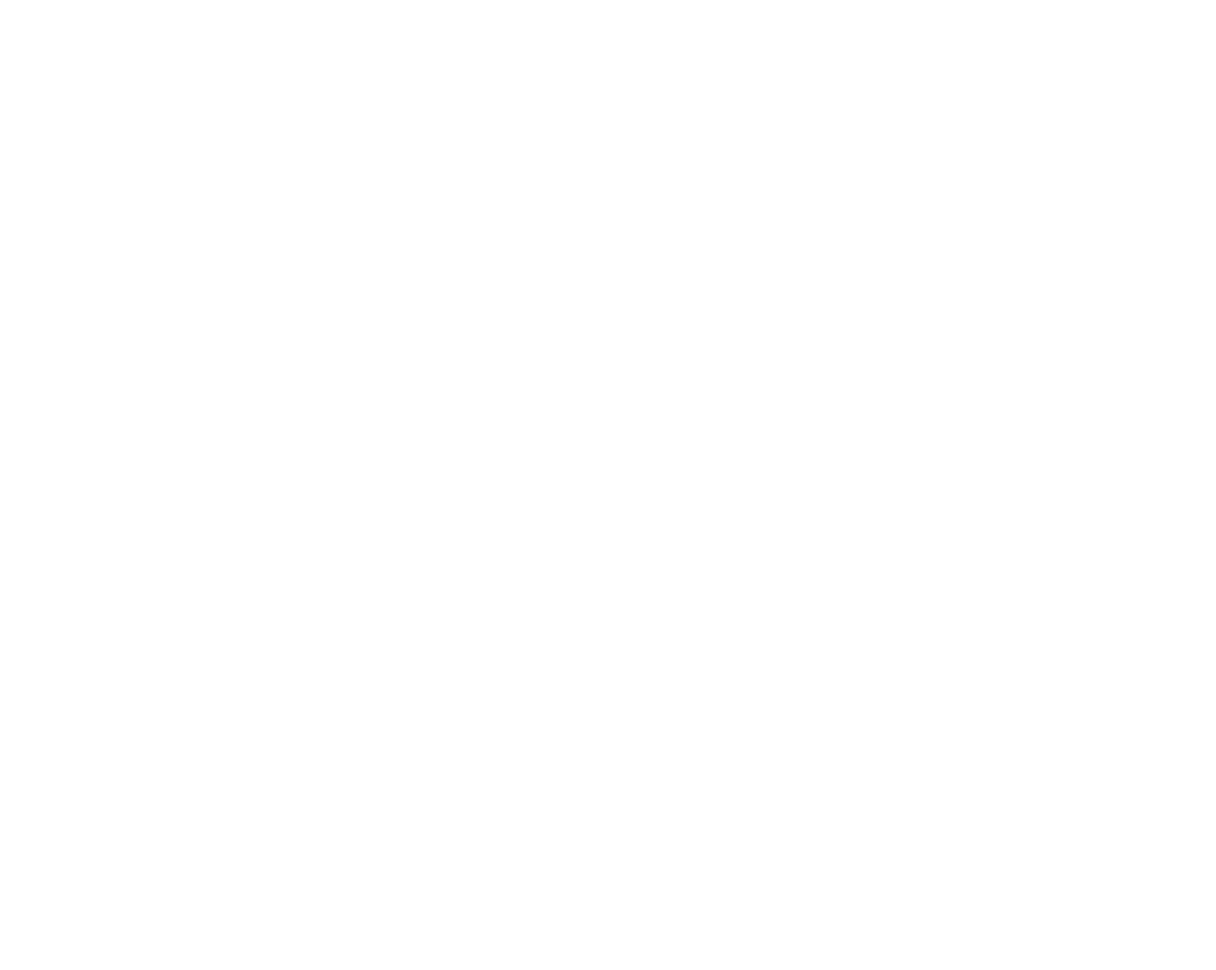
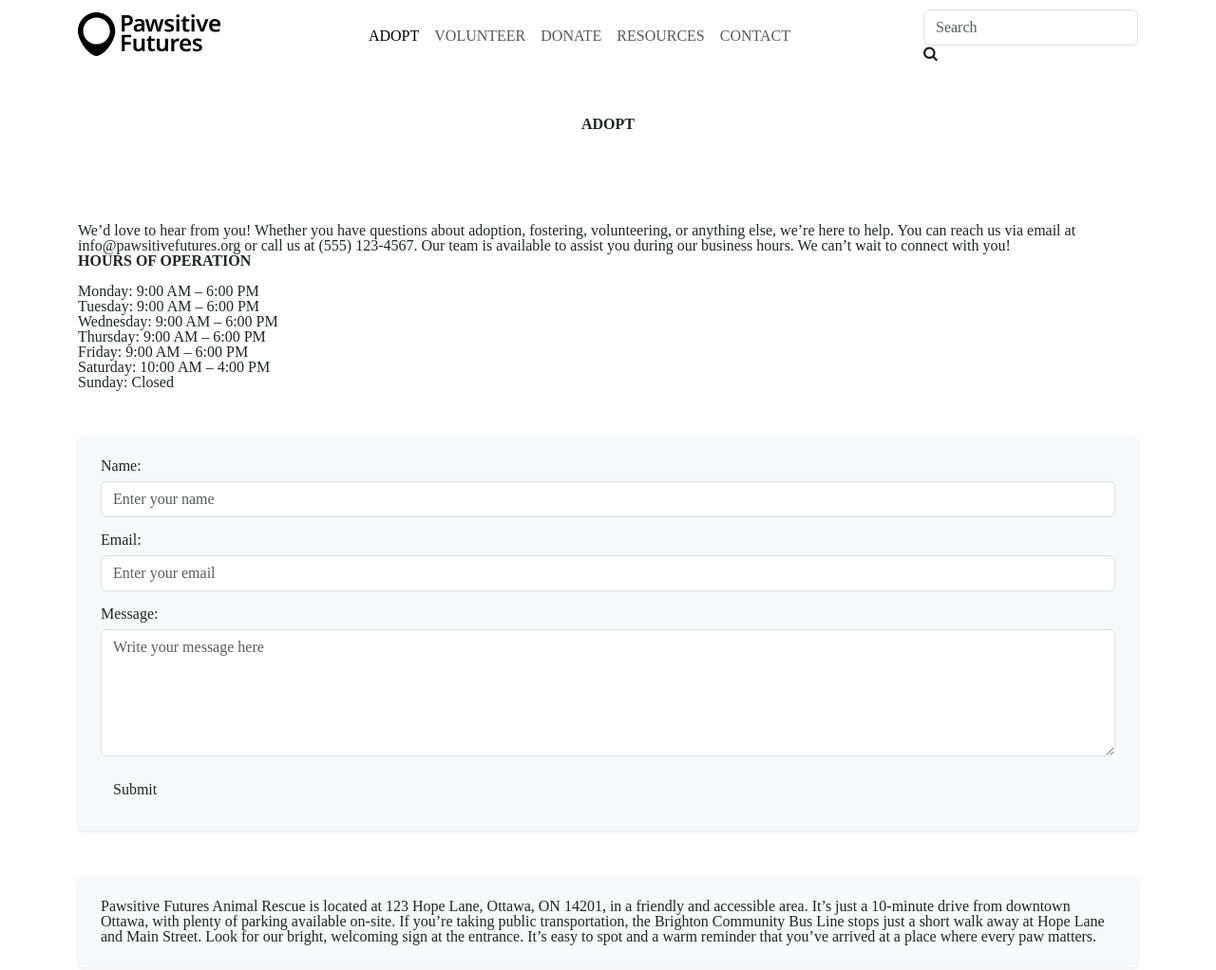
Before and after one commit to odey0002/mtm6201-final, a plain HTML site: page contact.html in a window 1280 px wide. Shown: the whole page at 95% size. Before the commit the page ends 800 px from the top, so only its background shows below. Drawn offline with nearby package versions, Linux system fonts and the light colour scheme; a web font is replaced by a local one.

Commit message:
Includes nav, header for contact page

```diff
--- a/contact.html
+++ b/contact.html
@@ -0,0 +1,106 @@
+<!doctype html>
+<html lang="en">
+  <head>
+    <meta charset="utf-8">
+    <meta name="viewport" content="width=device-width, initial-scale=1">
+    <title>Pawsitive Futures</title>
+    <link href="https://cdn.jsdelivr.net/npm/bootstrap@5.3.3/dist/css/bootstrap.min.css" rel="stylesheet" integrity="sha384-QWTKZyjpPEjISv5WaRU9OFeRpok6YctnYmDr5pNlyT2bRjXh0JMhjY6hW+ALEwIH" crossorigin="anonymous">
+    <link href="https://cdn.jsdelivr.net/npm/bootstrap-icons/font/bootstrap-icons.css" rel="stylesheet">
+    <link rel="stylesheet" href="https://cdnjs.cloudflare.com/ajax/libs/font-awesome/4.0.3/css/font-awesome.css">
+    <link rel="preconnect" href="https://fonts.googleapis.com">
+    <link rel="preconnect" href="https://fonts.gstatic.com" crossorigin>
+    <link href="https://fonts.googleapis.com/css2?family=Crimson+Text:ital,wght@0,400;0,600;0,700;1,400;1,600;1,700&family=DynaPuff:wght@400..700&family=Roboto+Flex:opsz,wght@8..144,100..1000&family=Roboto:ital,wght@0,100;0,300;0,400;0,500;0,700;0,900;1,100;1,300;1,400;1,500;1,700;1,900&display=swap" rel="stylesheet">
+    <link rel="stylesheet" href="css/reset.css">
+    <link rel="stylesheet" href="css/styles-contact.css">
+  </head>
+
+  <body>
+    <!-- Nav section -->
+    <header>
+        <nav class="navbar navbar-expand">
+            <div class="container nav-container">
+                <a class="navbar-brand" href="index.html"><img style="width: 150px;" src="images/logo-pawsitive-futures1.svg" alt="Pawsitive Futures Logo"></a>
+
+                <div class="justify-content-between">
+                    <ul class="navbar-nav fw-medium">
+                        <li class="nav-item"><a href="adopt.html" aria-current="page" class="nav-link active">ADOPT</a></li>
+                        <li class="nav-item"><a href="#" class="nav-link">VOLUNTEER</a></li>
+                        <li class="nav-item"><a href="#" class="nav-link">DONATE</a></li>
+                        <li class="nav-item"><a href="#" class="nav-link">RESOURCES</a></li>
+                        <li class="nav-item"><a href="contact.html" class="nav-link">CONTACT</a></li>
+                    </ul>
+                </div>
+
+                <div class="input-box justify-content-end">
+                        <input type="text" class="form-control" placeholder="Search">
+                        <i class="fa fa-search"></i>
+                </div>
+            </div>
+        </nav>
+    </header>
+
+     <!-- Heading Section -->
+     <section class="text-center py-5">
+        <div class="container">
+            <h1 class="fw-semibold">ADOPT</h1>
+        </div>
+     </section>
+
+     <!-- Contact Section -->
+    <section class="py-5">
+        <div class="container">
+            <div class="mb-5">
+                <p>We’d love to hear from you! Whether you have questions about adoption, fostering, volunteering, or anything else, we’re here to help. You can reach us via email at info@pawsitivefutures.org or call us at (555) 123-4567. Our team is available to assist you during our business hours. We can’t wait to connect with you!</p>
+                <h2 class="fw-bold text-uppercase">Hours of Operation</h2>
+                <ul class="list-unstyled mt-3">
+                    <li>Monday: 9:00 AM – 6:00 PM</li>
+                    <li>Tuesday: 9:00 AM – 6:00 PM</li>
+                    <li>Wednesday: 9:00 AM – 6:00 PM</li>
+                    <li>Thursday: 9:00 AM – 6:00 PM</li>
+                    <li>Friday: 9:00 AM – 6:00 PM</li>
+                    <li>Saturday: 10:00 AM – 4:00 PM</li>
+                    <li>Sunday: Closed</li>
+                </ul>
+            </div>
+
+            <!-- Contact Form -->
+            <div class="bg-light p-4 rounded shadow-sm mb-5">
+                <form>
+                    <div class="mb-3">
+                        <label for="name" class="form-label">Name:</label>
+                        <input type="text" class="form-control" id="name" placeholder="Enter your name" required>
+                    </div>
+                    <div class="mb-3">
+                        <label for="email" class="form-label">Email:</label>
+                        <input type="email" class="form-control" id="email" placeholder="Enter your email" required>
+                    </div>
+                    <div class="mb-3">
+                        <label for="message" class="form-label">Message:</label>
+                        <textarea class="form-control" id="message" rows="5" placeholder="Write your message here" required></textarea>
+                    </div>
+                    <button type="submit" class="btn btn-accent">Submit</button>
+                </form>
+            </div>
+
+            <!-- Location Information -->
+            <div class="bg-light p-4 rounded shadow-sm">
+                <p>Pawsitive Futures Animal Rescue is located at 123 Hope Lane, Ottawa, ON 14201, in a friendly and accessible area. It’s just a 10-minute drive from downtown Ottawa, with plenty of parking available on-site. If you’re taking public transportation, the Brighton Community Bus Line stops just a short walk away at Hope Lane and Main Street. Look for our bright, welcoming sign at the entrance. It’s easy to spot and a warm reminder that you’ve arrived at a place where every paw matters.</p>
+            </div>
+        </div>
+    </section>
+
+
+
+
+
+
+
+
+
+
+
+
+
+        <script src="https://cdn.jsdelivr.net/npm/bootstrap@5.3.3/dist/js/bootstrap.bundle.min.js" integrity="sha384-YvpcrYf0tY3lHB60NNkmXc5s9fDVZLESaAA55NDzOxhy9GkcIdslK1eN7N6jIeHz" crossorigin="anonymous"></script>
+  </body>
+</html>
```
Also changed, not shown: adopt.html (+2 -1 lines).
